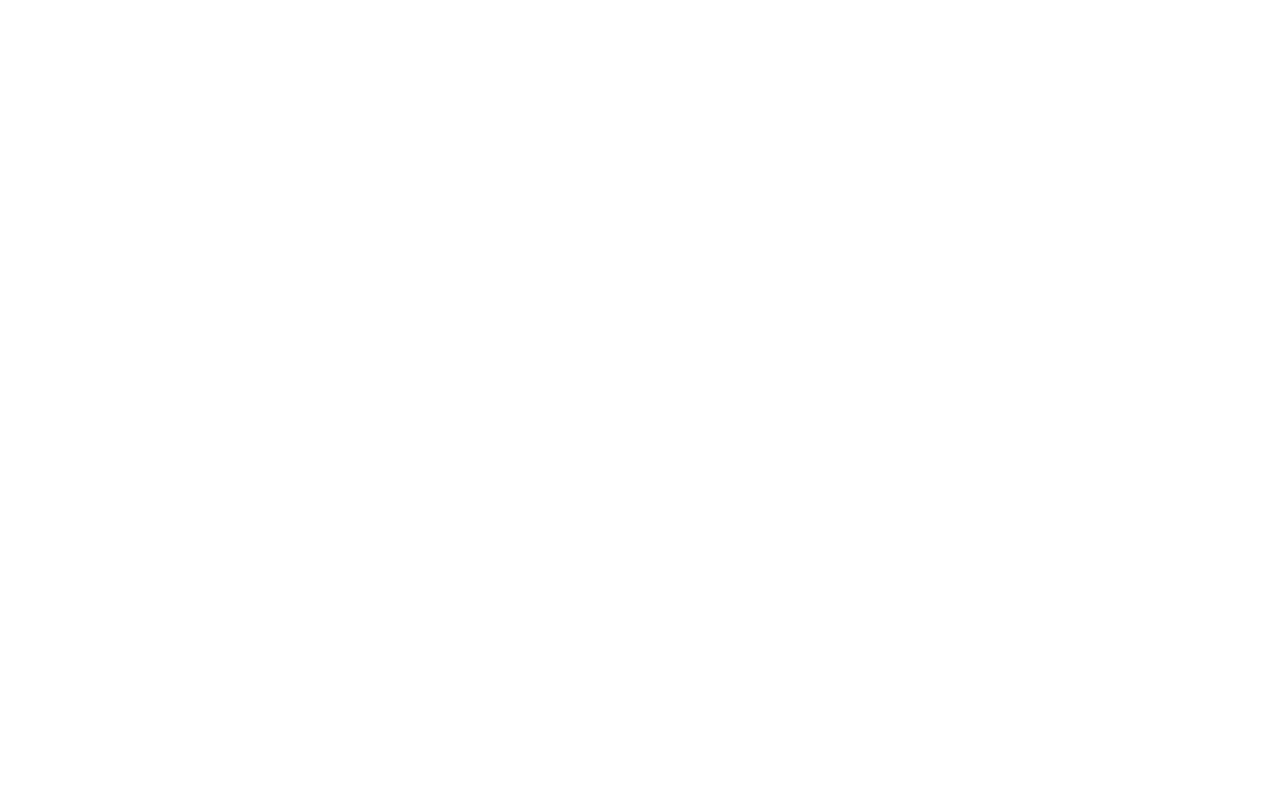
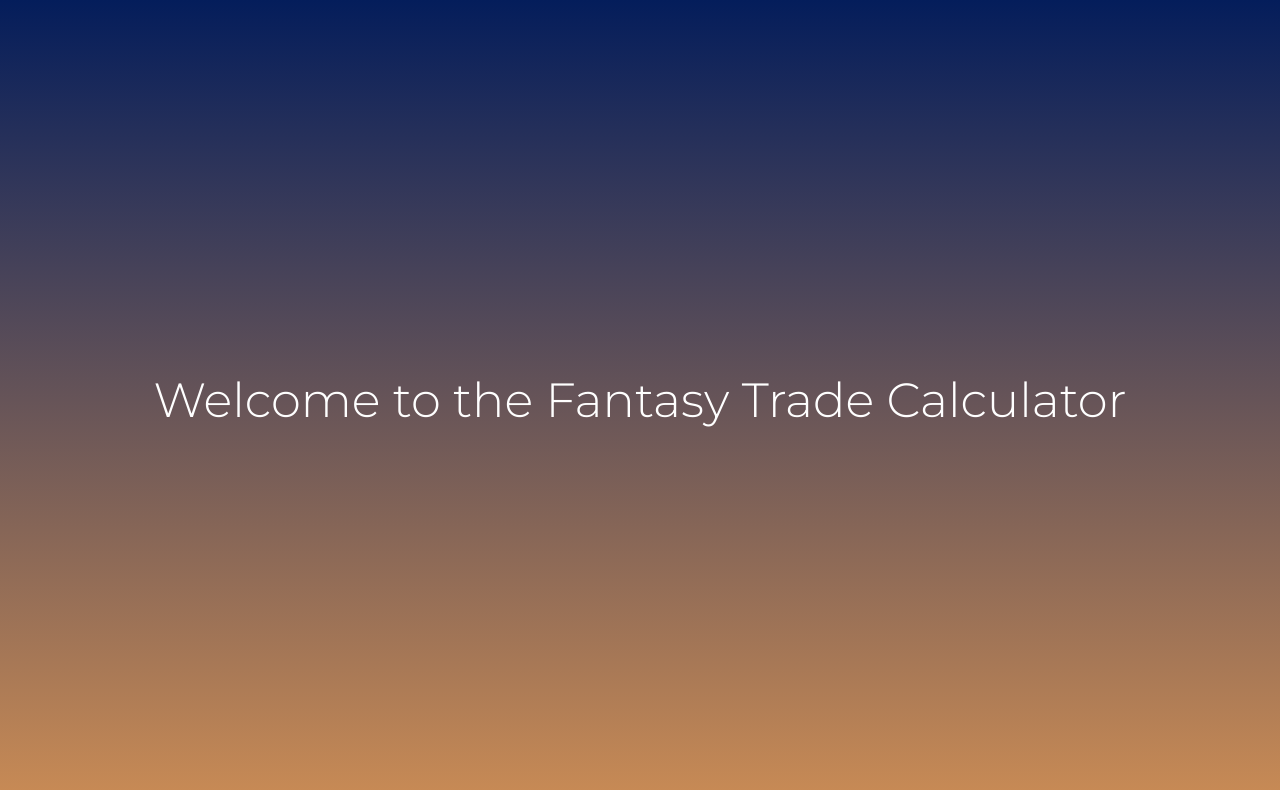
Before and after one commit to KunaalAgarwal/fftradeanalyzer, a website: page index.html in a window 1280 px wide. Drawn offline with Linux system fonts and the light colour scheme.

Commit message:
initialize html

```diff
--- a/app/styles.css
+++ b/app/styles.css
@@ -0,0 +1,19 @@
+@import url('https://fonts.googleapis.com/css2?family=Montserrat:wght@300&display=swap');
+
+body {
+    margin: 0;
+    padding: 0;
+    font-family: 'Montserrat', sans-serif;
+    background: linear-gradient(to bottom, #041d5b, #c98b55);
+    height: 100vh;
+    display: flex;
+    align-items: center;
+    justify-content: center;
+}
+
+h1 {
+    font-size: 48px;
+    font-weight: 300;
+    color: #FFF;
+    /*text-shadow: 2px 2px 4px rgba(0, 0, 0, 0.5);*/
+}
--- a/index.html
+++ b/index.html
@@ -2,9 +2,12 @@
 <html lang="en">
 <head>
     <meta charset="UTF-8">
-    <title>Title</title>
+    <meta name="viewport" content="width=device-width, initial-scale=1.0">
+    <title>Fantasy Football Trade Calculator</title>
+    <link rel="stylesheet" href="app/styles.css">
 </head>
 <body>
-
+<h1>Welcome to the Fantasy Trade Calculator</h1>
+<!-- Your trade calculator content will go here -->
 </body>
 </html>
```
